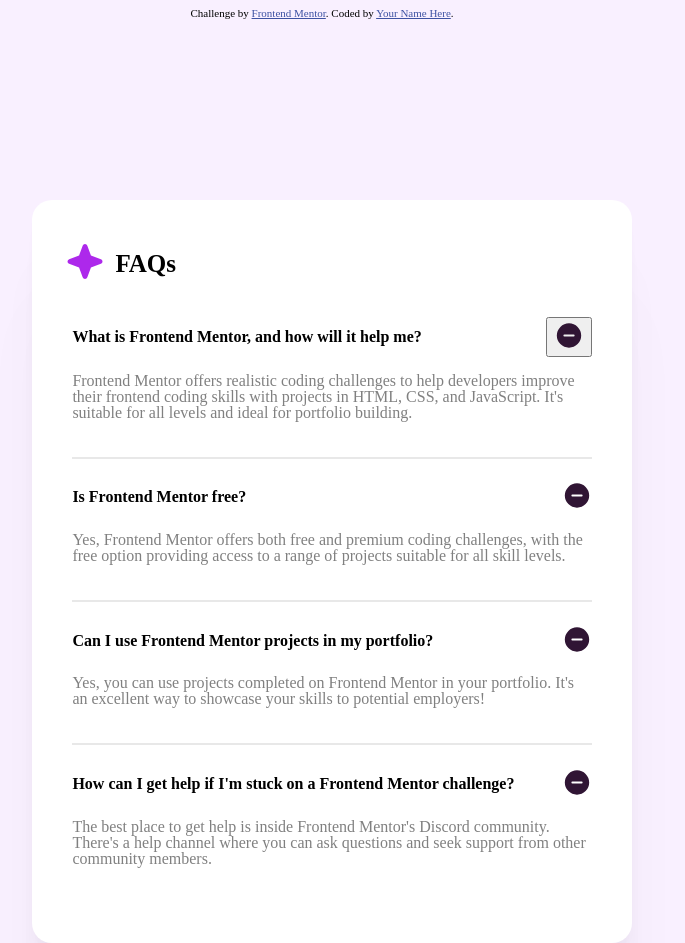
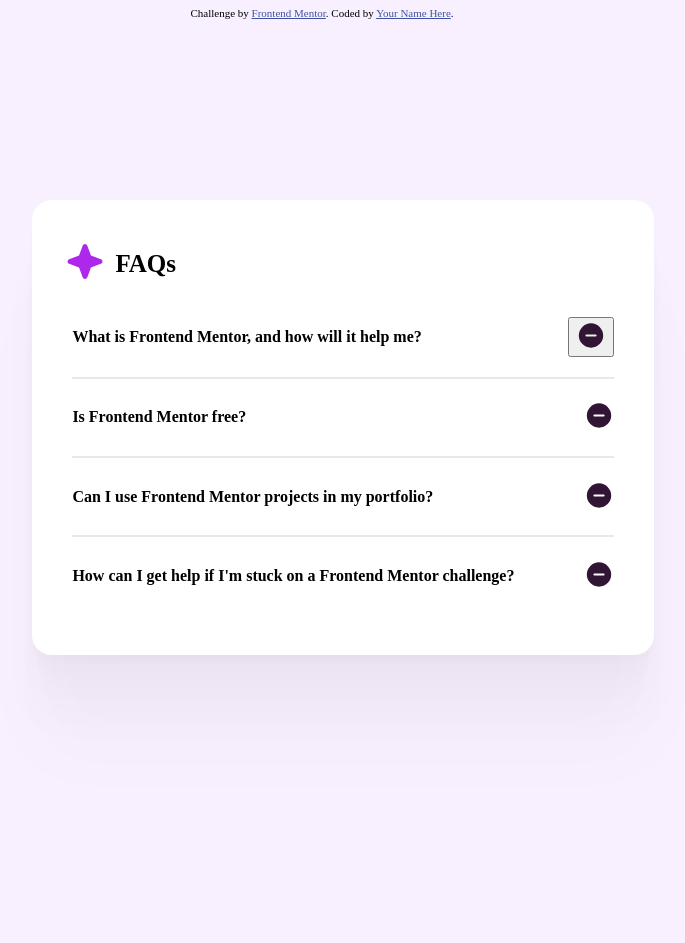
Before and after one commit to Makarem-dev/FAQ-accordion-main, a plain HTML site: page index.html in a window 1280 px wide. Shown: the whole page, without its empty margins (318-1003 px from the left). After the commit the page ends 800 px from the top, so only its background shows below. Drawn offline with Linux system fonts and the light colour scheme.

Commit message:
Initial Commit

```diff
--- a/style/style.css
+++ b/style/style.css
@@ -9,9 +9,10 @@
   font-size: 25px;
   font-weight: bold;
 }
-p{
-    font-size: 16px;
-    color: gray;
+p {
+  display: none;
+  font-size: 16px;
+  color: gray;
 }
 
 .Container {
@@ -19,7 +20,7 @@
   top: 50%;
   left: 43%;
   margin: -200px 0 0 -200px;
-  max-width: 600px;
+  max-width: 700px;
   display: flex;
   flex-direction: column;
   background-color: white;
@@ -31,10 +32,9 @@
     0px 64.815px 46.852px 0px rgba(0, 0, 0, 0.02),
     0px 100px 80px 0px rgba(0, 0, 0, 0.02);
 }
-.FAQ-textBox{
-    padding: 40px;
-    padding-top: 0px;
-
+.FAQ-textBox {
+  padding: 40px;
+  padding-top: 0px;
 }
 .FAQ-tags {
   display: flex;
@@ -43,17 +43,17 @@
   padding-top: 30px;
   padding-left: 33px;
   gap: 10px;
-
 }
 .FAQ-txt {
-
   padding: 20px 0px 20px 0px;
   border-bottom: 2px solid rgb(232, 232, 232);
-
-
 }
 .FAQ-minplus {
   display: flex;
   justify-content: space-between;
   align-items: center;
+  gap: 70px;
 }
+.button {
+  cursor: pointer;
+}
```
